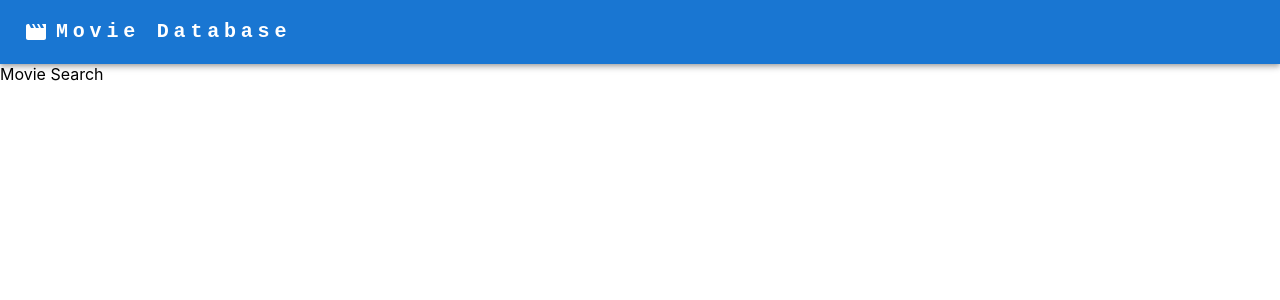
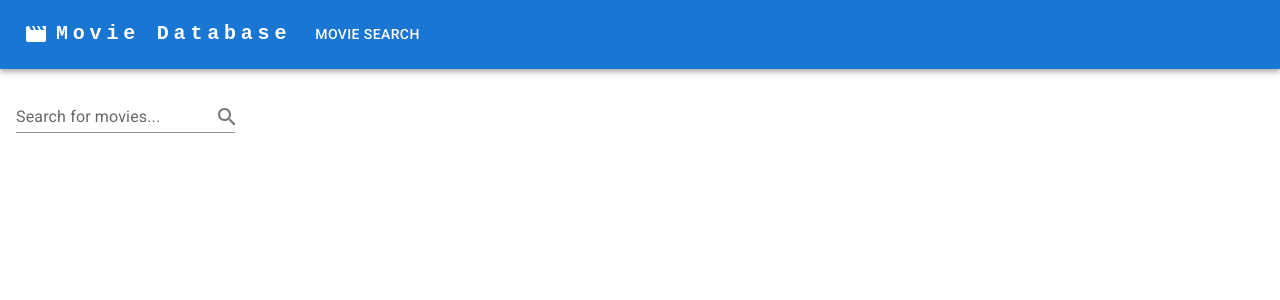
Before and after one commit to patorelovsky/movie-database, a React (Create React App) app: page / in a window 1280 px wide. Shown: the top 300 px of the page. Built offline with nearby package versions, Linux system fonts and the light colour scheme.

Commit message:
Create movie search component

```diff
--- a/src/App.tsx
+++ b/src/App.tsx
@@ -2,17 +2,23 @@ import { BrowserRouter, Route, Routes } from "react-router-dom";
 import ResponsiveAppBar, {
   ResponsiveAppBarNavMenuItem,
 } from "./components/ResponsiveAppBar";
+import MovieSearch from "./components/MovieSearch";
 
 const APP_TITLE = "Movie Database";
 
-const navMenuItems: ResponsiveAppBarNavMenuItem[] = [];
+const movieSearchNavMenuItem: ResponsiveAppBarNavMenuItem = {
+  label: "Movie Search",
+  path: "./movie-search",
+};
+const navMenuItems: ResponsiveAppBarNavMenuItem[] = [movieSearchNavMenuItem];
 
 function App() {
   return (
     <BrowserRouter>
       <ResponsiveAppBar title={APP_TITLE} navMenuItems={navMenuItems} />
       <Routes>
-        <Route path="/" element={<div>Movie Search</div>} />
+        <Route path="/" element={<MovieSearch />} />
+        <Route path={movieSearchNavMenuItem.path} element={<MovieSearch />} />
       </Routes>
     </BrowserRouter>
   );
--- /dev/null
+++ b/src/components/MovieSearch.tsx
@@ -0,0 +1,26 @@
+import { Box, IconButton, InputAdornment, TextField } from "@mui/material";
+import SearchIcon from "@mui/icons-material/Search";
+
+export default function MovieSearch() {
+  const handleSearchClick = () => {
+    // TODO: Implement search
+  };
+
+  return (
+    <Box sx={{ m: 2 }}>
+      <TextField
+        variant="standard"
+        label="Search for movies..."
+        InputProps={{
+          endAdornment: (
+            <InputAdornment position="end">
+              <IconButton edge="end" onClick={handleSearchClick}>
+                <SearchIcon />
+              </IconButton>
+            </InputAdornment>
+          ),
+        }}
+      />
+    </Box>
+  );
+}
```
